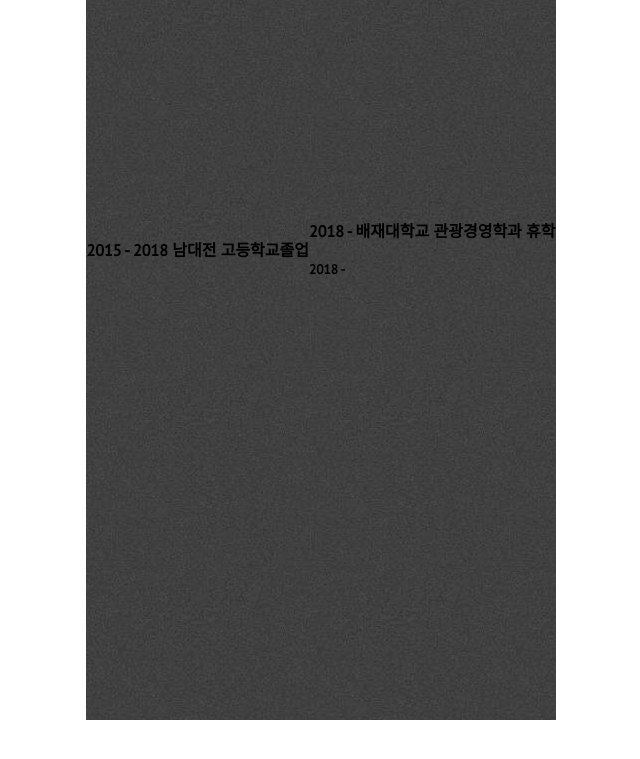
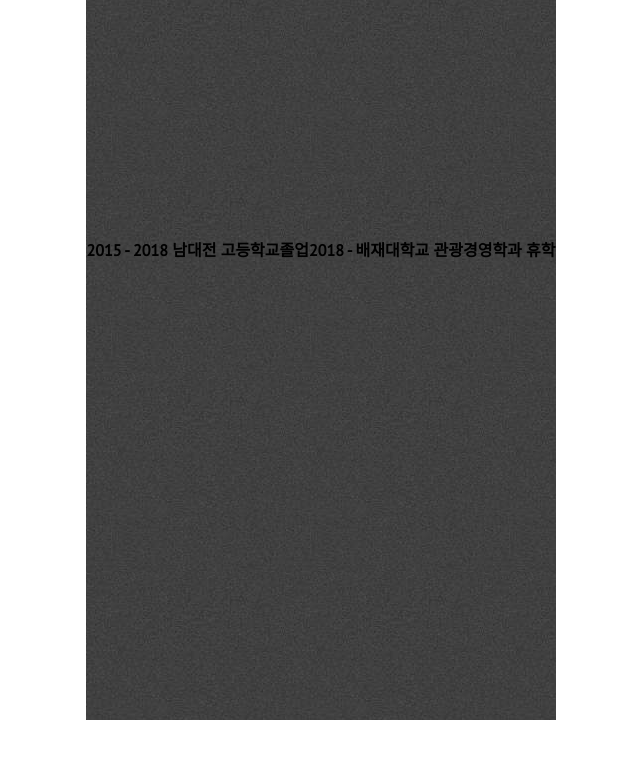
Before and after one commit to YoungGyu99/YoungGyu99.github.io, a Jekyll site: the page built from index.html, in a window 1280 px wide and 900 px high, scrolled down 1260 px. Shown: the top 759 px of the window, without its empty margins (319-959 px from the left). Built offline with Jekyll 4.4.1, drawn with Linux system fonts in a browser that asks for light colours; nearby versions of some CDN libraries.

Commit message:
Update about.html

```diff
--- a/_includes/about.html
+++ b/_includes/about.html
@@ -9,7 +9,6 @@
                 </div>
                 <div class="resume-item">
                     <h4> 2018 -        배재대학교 관광경영학과 휴학</h4>
-                    <h5>2018 - </h5>
                 </div>
             </div>
              </section>
```
